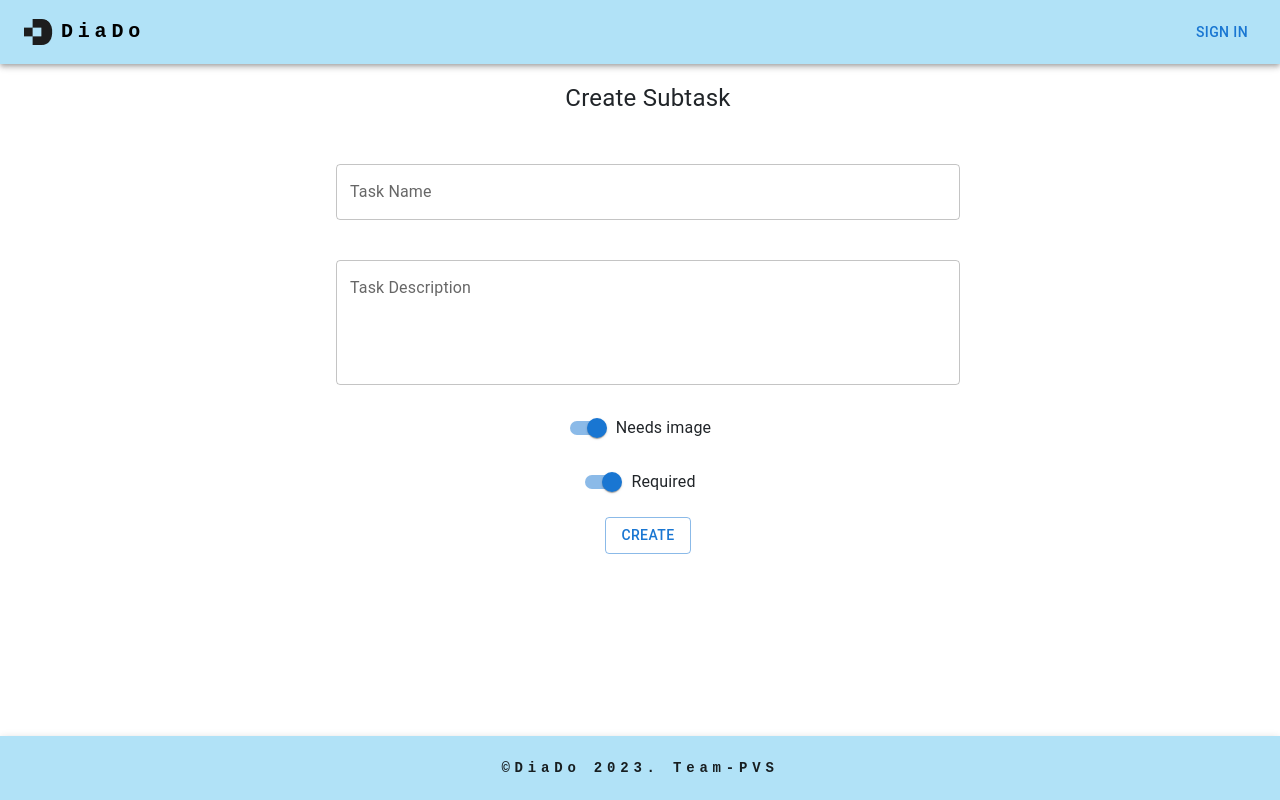
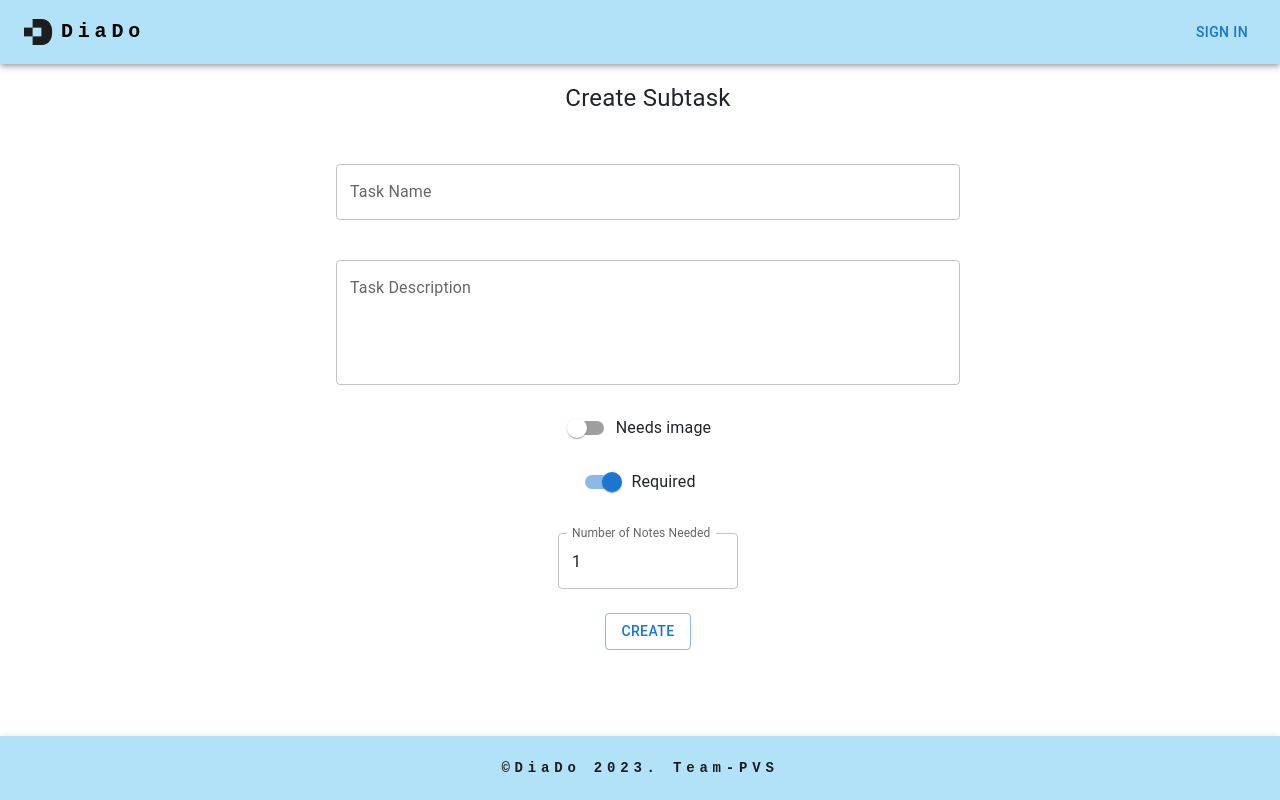
Before and after one commit to PetarWho/Task.Do, a React (Create React App) app in the folder Front/: page /createSubtask in a window 1280 px wide. Built offline with nearby package versions, Linux system fonts and the light colour scheme.

Commit message:
added subtask edit method

```diff
--- a/Front/src/Layouts/AdminPanel/CreateSubTask.jsx
+++ b/Front/src/Layouts/AdminPanel/CreateSubTask.jsx
@@ -1,42 +1,131 @@
-import React, { useState } from "react";
+import React, { useState, useEffect } from "react";
 import { Grid, TextField, Typography } from "@mui/material";
 import Button from "@mui/material/Button";
 import FormControlLabel from "@mui/material/FormControlLabel";
 import Switch from "@mui/material/Switch";
-import { useNavigate } from "react-router-dom";
+import { useNavigate, useLocation } from "react-router-dom";
 
 function CreateSubtask() {
   const navigate = useNavigate();
-  const [taskName, setTaskName] = useState("");
-  const [taskDescription, setTaskDescription] = useState("");
-  const [needsImage, setNeedsImage] = useState(true); // default value for needsImage
-  const [isRequired, setIsRequired] = useState(true); // default value for isRequired
+  const location = useLocation();
+  const subtaskInfo = location.state
+    ? location.state.subtask
+    : {
+        id: "",
+        title: "",
+        description: "",
+        requiredPhotosCount: 0,
+        requiredNotesCount: 1,
+      };
+  const [taskName, setTaskName] = useState(subtaskInfo.title || "");
+  const [taskDescription, setTaskDescription] = useState(
+    subtaskInfo.description || ""
+  );
+  const [needsImage, setNeedsImage] = useState(
+    subtaskInfo.requiredPhotosCount !== 0
+  );
+  const [imageCount, setImageCount] = useState(
+    subtaskInfo.requiredPhotosCount || 0
+  );
+  const [noteCount, setNoteCount] = useState(
+    subtaskInfo.requiredNotesCount || 1
+  );
+  const [originalSubtaskInfo, setOriginalSubtaskInfo] = useState(subtaskInfo);
+  const [editedSubtaskInfo, setEditedSubtaskInfo] = useState({
+    ...subtaskInfo,
+  });
+  const [hasChanges, setHasChanges] = useState(false);
+
+  const isEditing = !!location.state?.subtask;
+
+  useEffect(() => {
+    if (isEditing) {
+      setEditedSubtaskInfo({ ...subtaskInfo });
+      setOriginalSubtaskInfo({ ...subtaskInfo });
+      setTaskName(subtaskInfo.title || "");
+      setTaskDescription(subtaskInfo.description || "");
+      setNeedsImage(subtaskInfo.requiredPhotosCount !== 0);
+      setImageCount(subtaskInfo.requiredPhotosCount || 0);
+      setNoteCount(subtaskInfo.requiredNotesCount || 1);
+    }
+    setHasChanges(false);
+  }, [subtaskInfo, isEditing]);
 
   const handleTaskNameChange = (event) => {
-    setTaskName(event.target.value);
+    const updatedTaskName = event.target.value;
+    setTaskName(updatedTaskName);
+    setEditedSubtaskInfo({ ...editedSubtaskInfo, title: updatedTaskName });
+    setHasChanges(true);
   };
 
   const handleTaskDescriptionChange = (event) => {
-    setTaskDescription(event.target.value);
+    const updatedDescription = event.target.value;
+    setTaskDescription(updatedDescription);
+    setEditedSubtaskInfo({
+      ...editedSubtaskInfo,
+      description: updatedDescription,
+    });
+    setHasChanges(true);
+  };
+
+  const handleImageCountChange = (event) => {
+    const count = parseInt(event.target.value);
+    setImageCount(count);
+    setEditedSubtaskInfo({ ...editedSubtaskInfo, requiredPhotosCount: count });
+    setHasChanges(true);
+  };
+
+  const handleNoteCountChange = (event) => {
+    const count = parseInt(event.target.value);
+    setNoteCount(count);
+    setEditedSubtaskInfo({ ...editedSubtaskInfo, requiredNotesCount: count });
+    setHasChanges(true);
+  };
+
+  //Edit subTask Method
+  const EditSubtask = async () => {
+    const id = "AF90AB0C-96ED-4352-36B6-08DBEB63AB9D";
+    const data = {
+      title: "Subtask Title Edited",
+      description: "Subtask Description Edited",
+      requiredPhotosCount: 0,
+      requiredNotesCount: 1,
+    };
+    try {
+      const response = await fetch(
+        `https://localhost:7136/api/subtasks/edit?id=${id}`,
+        {
+          method: "PUT",
+          headers: {
+            "Content-Type": "application/json",
+          },
+          body: JSON.stringify(data),
+        }
+      );
+
+      if (response.ok) {
+        console.log("Task edited successfully:");
+      } else {
+        console.error("Failed to edit subtask");
+      }
+    } catch (error) {
+      console.error("An error occurred while editing the subtask", error);
+    }
   };
 
   const handleSubmit = () => {
-    const subtaskData = {
-      title: taskName,
-      description: taskDescription,
-      needsImage: needsImage,
-      isRequired: isRequired,
-    };
+    const action = isEditing ? "edit" : "create";
+    if (action == "edit") {
+      EditSubtask();
+    }
 
-    navigate("/adminTasks", { state: { submittedSubtask: subtaskData } });
+    navigate("/createTask", {
+      state: { submittedSubtask: editedSubtaskInfo, action },
+    });
   };
 
   return (
-    <Grid
-      container
-      spacing={2}
-      sx={{ width: "50%", margin: "auto" }}
-    >
+    <Grid container spacing={2} sx={{ width: "50%", margin: "auto" }}>
       <Grid item xs={12}>
         <Typography
           style={{
@@ -45,7 +134,7 @@ function CreateSubtask() {
             marginBottom: "16px",
           }}
         >
-          Create Subtask
+          {isEditing ? "Edit Subtask" : "Create Subtask"}
         </Typography>
       </Grid>
       <Grid item xs={12} style={{ display: "flex", justifyContent: "center" }}>
@@ -82,22 +171,60 @@ function CreateSubtask() {
           label="Needs image"
         />
       </Grid>
+      {needsImage && (
+        <Grid
+          item
+          xs={12}
+          style={{ display: "flex", justifyContent: "center" }}
+        >
+          <TextField
+            fullWidth
+            label="Number of Images Needed"
+            variant="outlined"
+            margin="normal"
+            type="number"
+            value={imageCount}
+            onChange={handleImageCountChange}
+            sx={{ maxWidth: "180px" }}
+          />
+        </Grid>
+      )}
       <Grid item xs={12} style={{ display: "flex", justifyContent: "center" }}>
         <FormControlLabel
-          control={
-            <Switch
-              checked={isRequired}
-              onChange={(e) => setIsRequired(e.target.checked)}
-            />
-          }
+          control={<Switch checked={true} />}
           label="Required"
         />
       </Grid>
       <Grid item xs={12} style={{ display: "flex", justifyContent: "center" }}>
-        <Button variant="outlined" color="primary" onClick={handleSubmit}>
-          Create
+        <TextField
+          fullWidth
+          label="Number of Notes Needed"
+          variant="outlined"
+          margin="normal"
+          type="number"
+          value={noteCount}
+          onChange={handleNoteCountChange}
+          sx={{ maxWidth: "180px" }}
+          inputProps={{ min: 1 }}
+        />
+      </Grid>
+      <Grid item xs={12} style={{ display: "flex", justifyContent: "center" }}>
+        <Button
+          variant="outlined"
+          color="primary"
+          onClick={handleSubmit}
+          disabled={isEditing ? !hasChanges : false}
+        >
+          {isEditing ? "Save" : "Create"}
         </Button>
       </Grid>
+      {hasChanges && (
+        <Grid
+          item
+          xs={12}
+          style={{ display: "flex", justifyContent: "center" }}
+        ></Grid>
+      )}
     </Grid>
   );
 }
```
